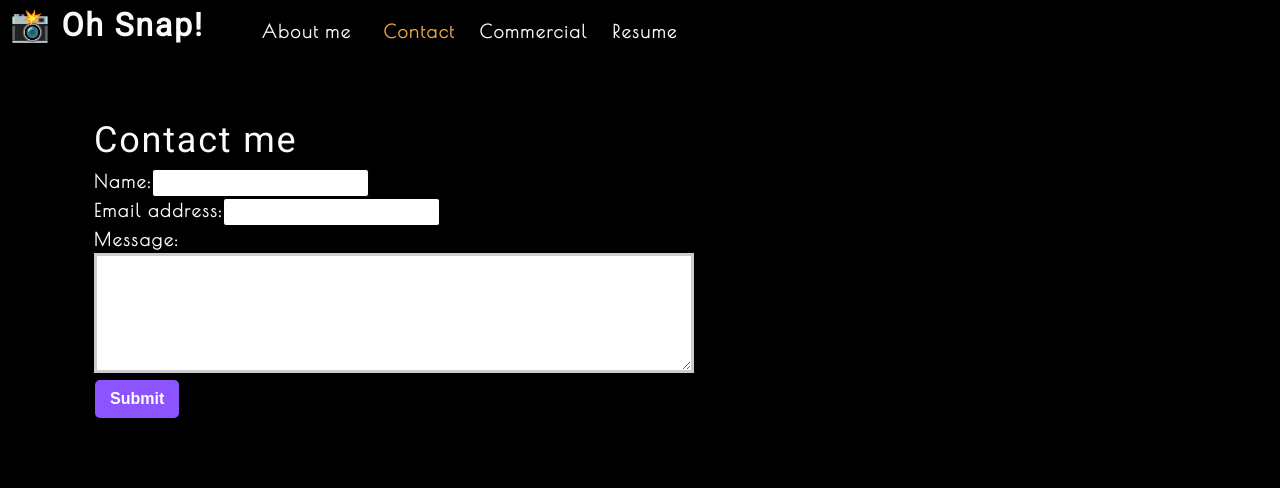
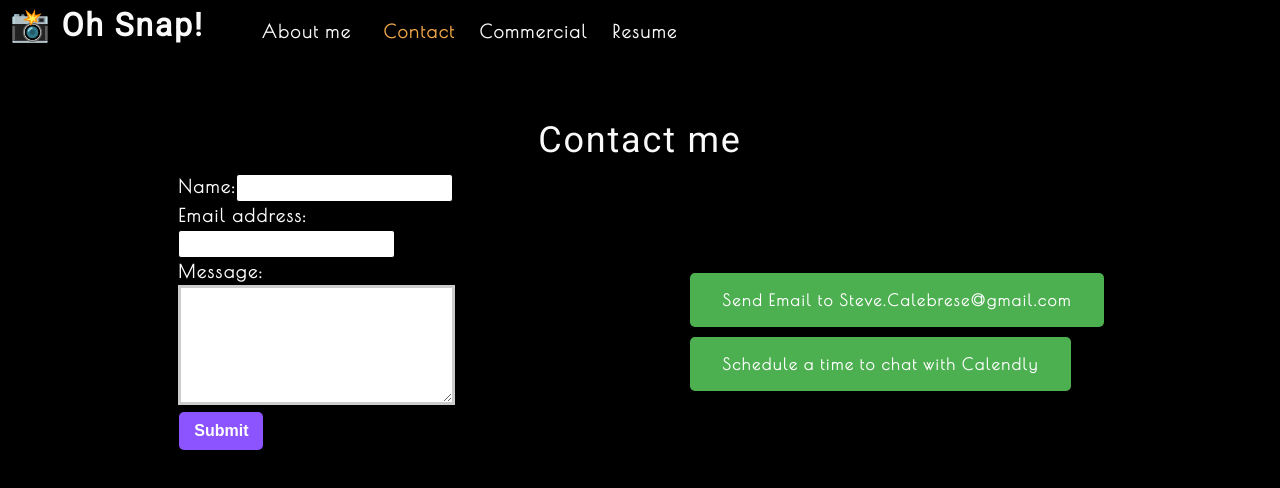
Before and after one commit to yakattak/react-portfolio, a React (Create React App) app: page / in a window 1280 px wide. Both pictures are taken after a click on the element "Contact". Shown: the top 488 px of the page. Built offline with nearby package versions, Linux system fonts and the light colour scheme.

Commit message:
contact page has email and calendly

```diff
--- a/src/App.js
+++ b/src/App.js
@@ -15,7 +15,7 @@ function App() {
 
   const [currentCategory, setCurrentCategory] = useState(categories[0]);
   const [contactSelected, setContactSelected] = useState(false);
-  const [aboutSelected, setAboutSelected] = useState(false);
+  const [aboutSelected, setAboutSelected] = useState(true);
   const[resumeSelected, setResumeSelected] = useState(false);
 
   return (
--- a/src/components/About/index.js
+++ b/src/components/About/index.js
@@ -4,12 +4,17 @@ import coverImage from "../../assets/cover/cover-image.jpg";
 function About() {
 
   return (
-    <section className="my-5" >
+    <section className="my-5 " >
       <h1 id="about">Who am I?</h1>
-      <img src={coverImage} className="my-2" style={{ width: "100%" }} alt="cover" />
-      <div className="my-2">
+      <div className="my-2 about-section">
+      <img src={coverImage} className="my-2 image" style={{ width: "40%" }} alt="cover" />
         <p>
-          Lorem ipsum dolor sit amet, consectetur adipiscing elit. Donec bibendum turpis sed ex condimentum molestie. Mauris condimentum lectus ut ornare dignissim. Mauris faucibus urna mi, ac feugiat metus aliquam maximus. Proin aliquam justo nec diam vulputate vestibulum. Aenean sollicitudin nulla at nisi ornare, nec suscipit massa eleifend. Morbi tristique justo vel turpis sollicitudin, et tristique velit convallis. In hac habitasse platea dictumst. Phasellus mattis nunc sed orci consequat laoreet. Praesent id nisl nibh. Curabitur imperdiet ultricies mollis. In hac habitasse platea dictumst.
+        You've done it. You've found the end of the internet and this is your prize...HI! My name is Steve and I like to have a lot irons in the fire. I'm a husband, coach, frisbeer, property manager, teacher, engineer, and (apparently)- developer!
+
+I've earned my B.S. and M.S in Materials Science and Engineering from RPI in Troy, NY, as well as my M.A.T in Education from Union Graduate College in Schenectady, NY. From 2015-2021 my full-time job was a physics and engineering teacher at Hoosick Falls High School in Hoosick Falls, NY. As much as I love teaching, I recently decided to take my career in a new direction and enrolled in Full-Stack "bootcamp" through Columbia University. Simulataneously, I have accepted a new position as a Lead Materials Engineer with GE Aviation in Lynn, MA.
+My wife and I are extremely excited for our new adventure and the infinite possibilities my courswork and new career will afford it. Please be sure to check back here frequently for updates!
+
+I hope you enjoy!
       </p>
       </div>
     </section>
--- a/src/components/ContactForm/index.js
+++ b/src/components/ContactForm/index.js
@@ -34,8 +34,12 @@ function ContactForm() {
   };
 
   return (
-    <section>
+    <section >
+
       <h1 data-testid="h1tag">Contact me</h1>
+      <div className='about-section'>
+
+      <div >
       <form id="contact-form" onSubmit={handleSubmit}>
         <div>
           <label htmlFor="name">Name:</label>
@@ -56,6 +60,17 @@ function ContactForm() {
         )}
         <button data-testid="button" type="submit">Submit</button>
       </form>
+      </div>
+      <div>
+        <div>
+      <a className = 'link-button' href = "mailto: stevecalebrese@.com">Send Email to Steve.Calebrese@gmail.com</a>
+      </div>
+      <div>
+      <a className = 'link-button'  href = "https://calendly.com/steve-calebrese/30min">Schedule a time to chat with Calendly</a>
+          </div>
+
+      </div>
+      </div>
     </section>
   );
 }
--- a/src/components/Nav/index.js
+++ b/src/components/Nav/index.js
@@ -26,12 +26,12 @@ function Nav(props) {
       </h2>
       <nav>
         <ul className="flex-row">
-        <li className={`mx-2 ${aboutSelected && 'navActive'}`}>
+        <li className={`mx-2 ${aboutSelected && !contactSelected && !resumeSelected && 'navActive'}`}>
             <span data-testid="about" onClick={() => setAboutSelected(true) & setContactSelected(false) & setResumeSelected(false)}>
               About me
             </span>
           </li>
-          <li className={`mx-2 ${contactSelected && 'navActive'}`}>
+          <li className={`mx-2 ${contactSelected && !aboutSelected && !resumeSelected && 'navActive'}`}>
             <span onClick={() => setContactSelected(true) & setAboutSelected(false) & setResumeSelected(false)}>
               Contact
             </span>
@@ -39,7 +39,7 @@ function Nav(props) {
           {categories.map((category) => (
             <li
               className={`mx-1 ${
-                currentCategory.name === category.name && !contactSelected && `navActive`
+                currentCategory.name === category.name && !contactSelected && !aboutSelected && !resumeSelected && `navActive`
                 }`}
               key={category.name}
             >
--- a/src/index.css
+++ b/src/index.css
@@ -54,6 +54,8 @@ h6 {
 
 h1 {
   font-size: 2.25rem;
+  text-align: center;
+  margin-bottom: 10px;
 }
 
 h2 {
@@ -79,8 +81,9 @@ h6 {
 p {
   font-size: 1.1rem;
   margin-top: 0;
+  margin-left: 10;
+  width: 50%;
 }
-
 a {
   color: var(--tertiary);
   text-decoration: none;
@@ -129,7 +132,7 @@ span[role="img"] {
 }
 
 form {
-  width: 40%;
+  width: 80%;
 }
 
 input {
@@ -145,6 +148,9 @@ input:focus {
   border: 1px solid var(--secondary);
   box-shadow: 0 0 .25rem rgba(0, 0, 0, .5);
 }
+.block {
+  display: block;
+}
 
 li {
   list-style: none;
@@ -159,7 +165,7 @@ nav  li {
 }
 
 textarea {
-	width: 600px;
+	width: 100%;
 	height: 120px;
 	border: 3px solid #cccccc;
 	padding: 5px;
@@ -170,6 +176,26 @@ textarea {
   max-width: 1200px;
   margin-left: auto;
   margin-right: auto;
+}
+
+.link-button {
+  background-color: #4CAF50; /* Green */
+  border: silver;
+  color: white;
+  padding: 15px 32px;
+  margin-top: 10px;
+  text-align: center;
+  text-decoration: none;
+  display: inline-block;
+  font-size: 16px;
+}
+
+.about-section {
+  display: flex;
+  flex-wrap: wrap;
+  justify-content: space-around;
+  align-items: center;
+
 }
 
 .flex-row {
@@ -235,6 +261,10 @@ textarea {
   text-align: center;
 }
 
+.image {
+  margin: auto;
+}
+
 .img-thumbnail {
   width: auto;
   height: 300px;
```
Also changed, not shown: src/assets/cover/cover-image.jpg.
